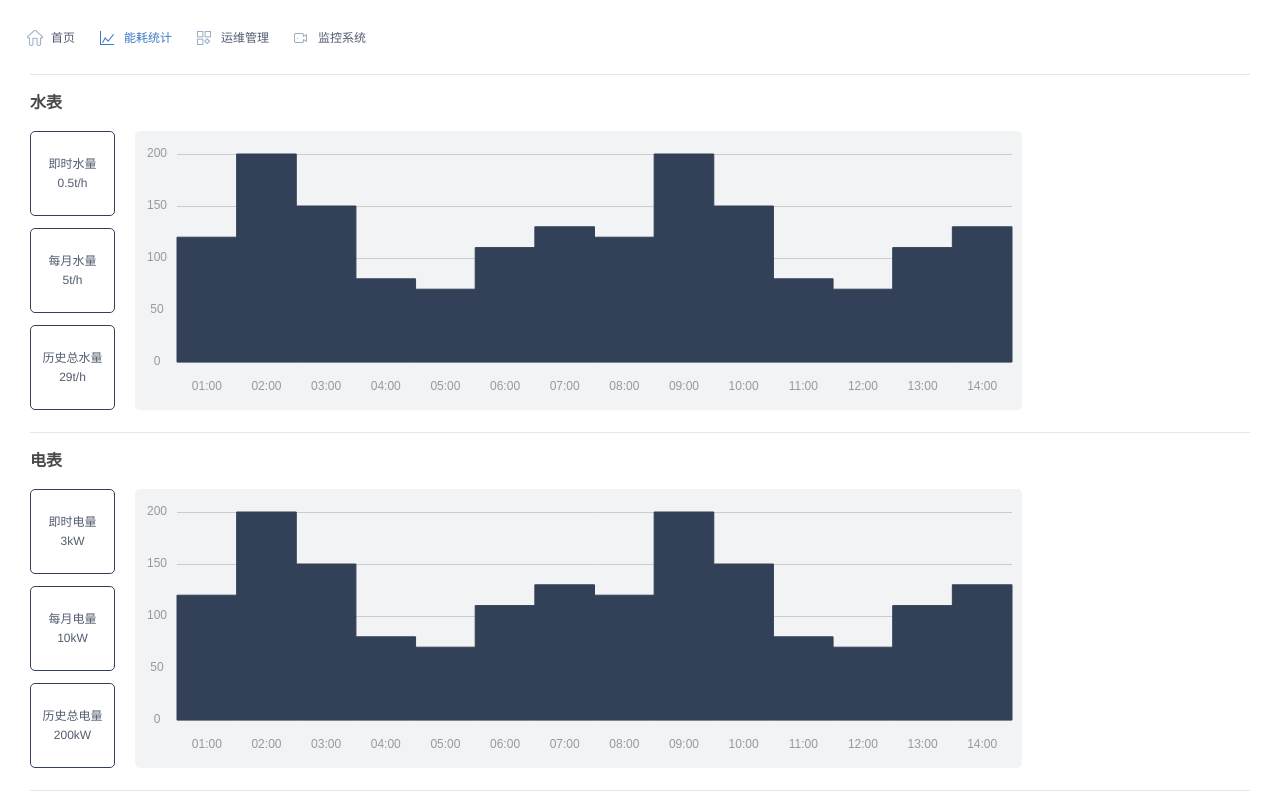
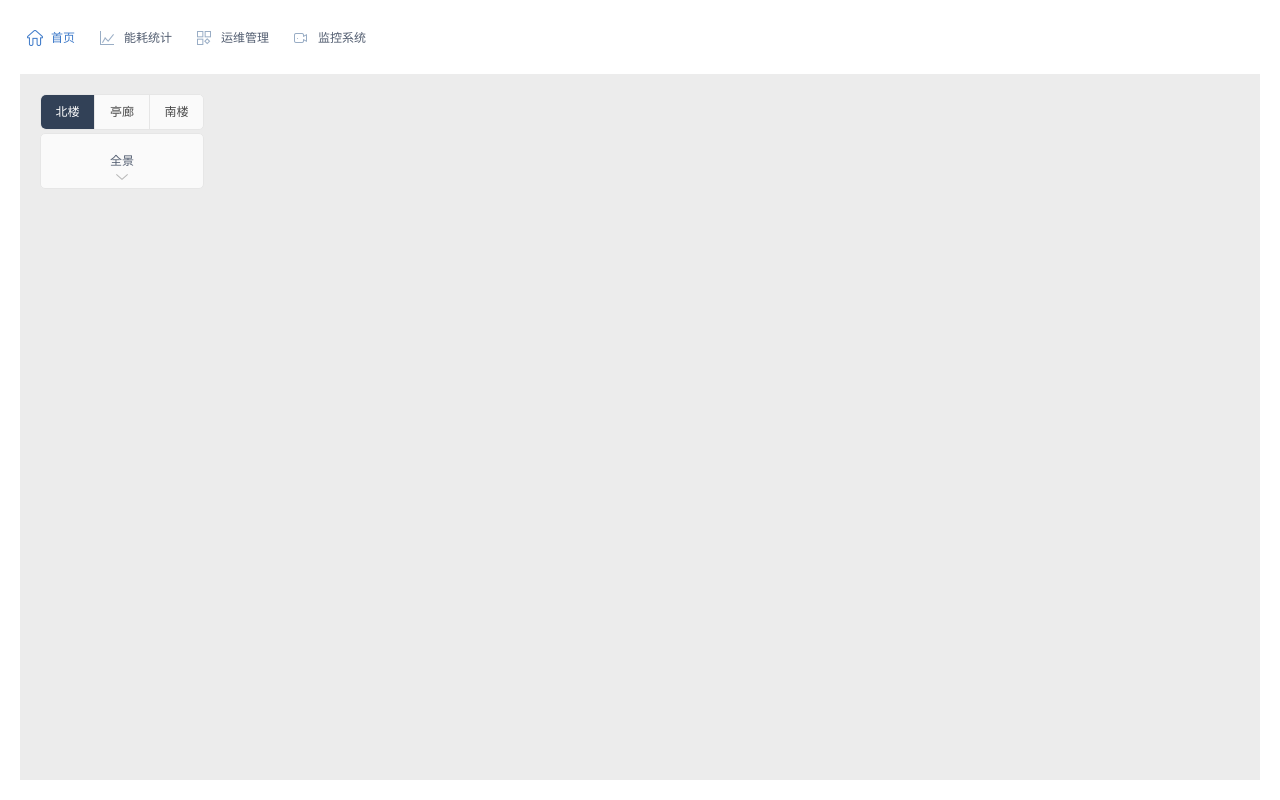
Before and after one commit to hanshuai1994/A6747EE4-6EB1-4F90-BC97-FBCA89806A1E, a website: page index.html in a window 1280 px wide. Drawn offline with nearby package versions, Linux system fonts and the light colour scheme.

Commit message:
初始页面切换至主页

```diff
--- a/index.html
+++ b/index.html
@@ -13,10 +13,10 @@
 <body>
 	<!-- 主菜单 -->
 	<ul class="tab-menu" id="top-menu">
-		<li class="home ">
+		<li class="home active">
 			<a href="#tab-home" data-toggle="tab">首页</a>
 		</li>
-		<li class="statistics active">
+		<li class="statistics ">
 			<a href="#tab-statistics" data-toggle="tab">能耗统计</a>
 		</li>
 		<li class="manage ">
@@ -28,7 +28,7 @@
 	</ul>
 
 	<div class="tab-content" id="main-container">
-		<div class="tab-pane " id="tab-home">
+		<div class="tab-pane active" id="tab-home">
 			<!-- 加载容器 -->
 			<!-- <div id="introContainer">
 				<div id="loadtext">载入中...</div>
@@ -303,7 +303,7 @@
 				</div>
 			</div>
 		</div>
-		<div class="tab-pane active" id="tab-statistics">
+		<div class="tab-pane " id="tab-statistics">
 			<div class="water-box">
 				<div class="title">水表</div>
 				<div class="content">
--- a/js/main.js
+++ b/js/main.js
@@ -678,7 +678,7 @@ $(function () {
 
     // $.ajax({
     //     type: 'get',
-    //     url: '/js/data/roomName1.js',
+    //     url: '/js/data/roomName.js',
     //     dataType: "json",
     //     success: function(data) {
     //         console.log('data', data);
@@ -692,7 +692,7 @@ $(function () {
     //     console.log('data', data);
     // })
 
-    $.getJSON('/js/data/roomName1.js', function(data) {
-        console.log('data', data);
-    })
+    // $.getJSON('/js/data/roomName.js', function(data) {
+    //     console.log('data', data);
+    // })
 })
```
